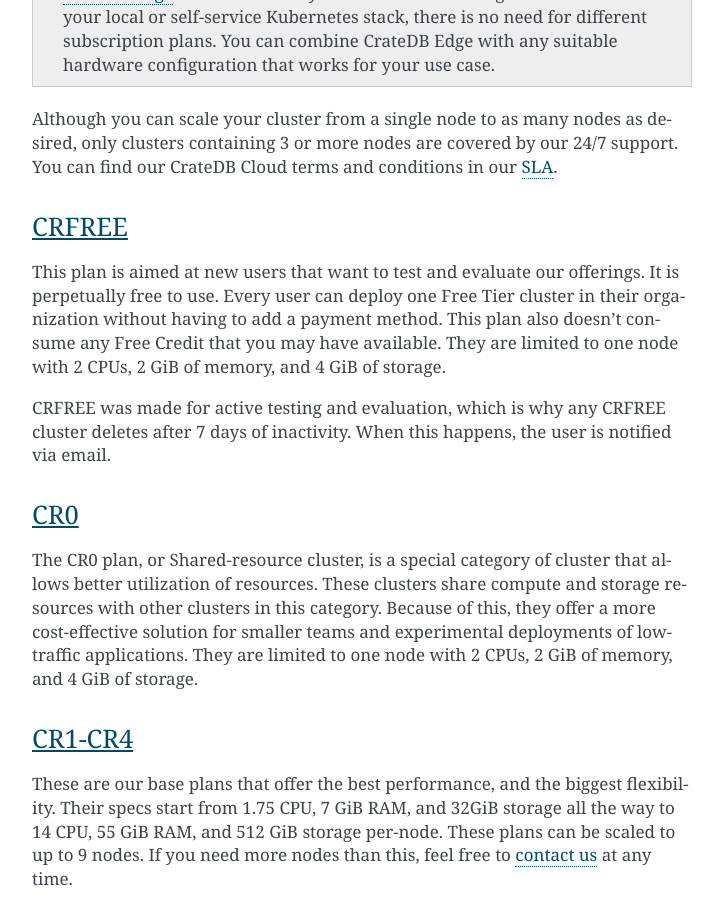
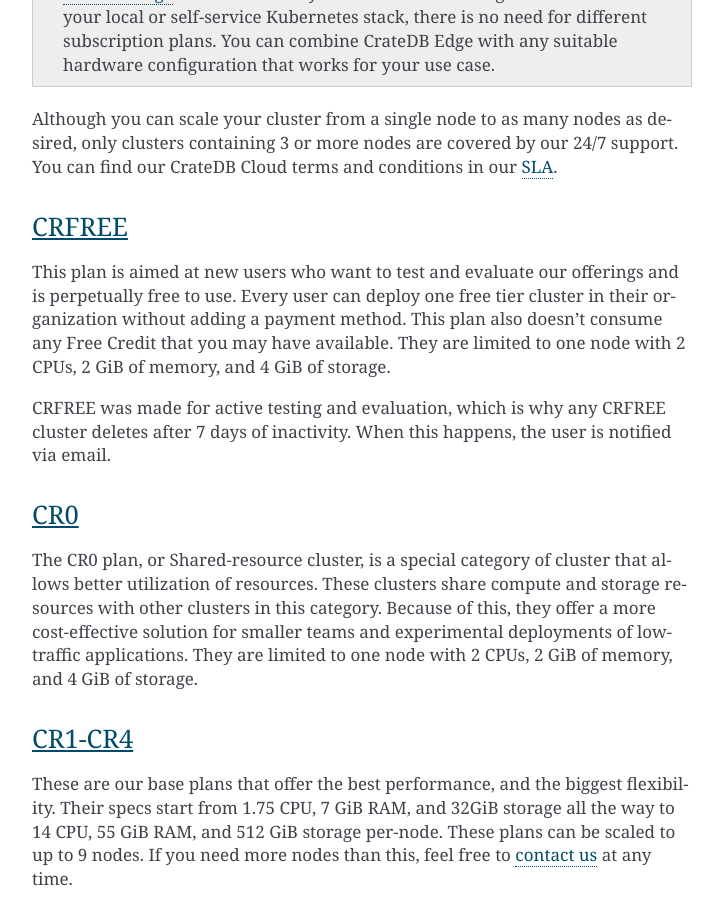
Before and after one commit to crate/cloud-reference, a Sphinx documentation site: the page built from docs/subscription-plans.rst, in a window 1280 px wide and 900 px high, scrolled down 1231 px. Shown: the whole window, without its empty margins (388-1111 px from the left). Built offline with Sphinx 7.4.7, drawn with Linux system fonts in a browser that asks for light colours.

Commit message:
Small wording change for CRFREE

```diff
--- a/docs/subscription-plans.rst
+++ b/docs/subscription-plans.rst
@@ -61,9 +61,9 @@
 CRFREE
 ------
 
-This plan is aimed at new users that want to test and evaluate our offerings.
-It is perpetually free to use. Every user can deploy one Free Tier cluster in
-their organization without having to add a payment method. This plan
+This plan is aimed at new users who want to test and evaluate our offerings
+and is perpetually free to use. Every user can deploy one free tier cluster
+in their organization without adding a payment method. This plan
 also doesn't consume any
 :ref:`Free Credit <cloud-tutorials:free-trial-budget>` that you may have
 available. They are limited to one node with 2 CPUs, 2 GiB of memory, and 4
```
